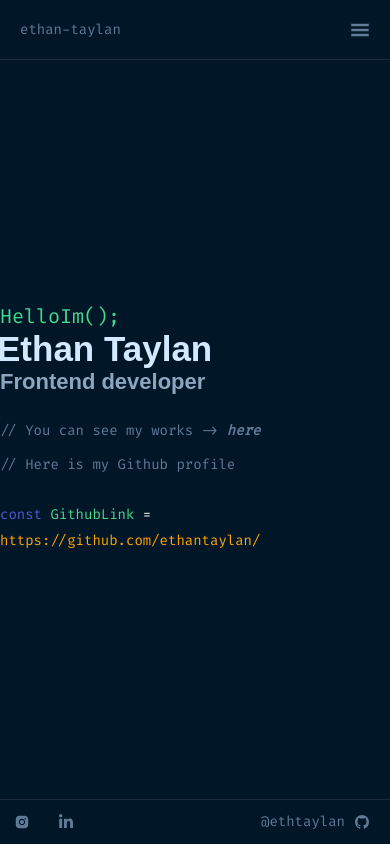
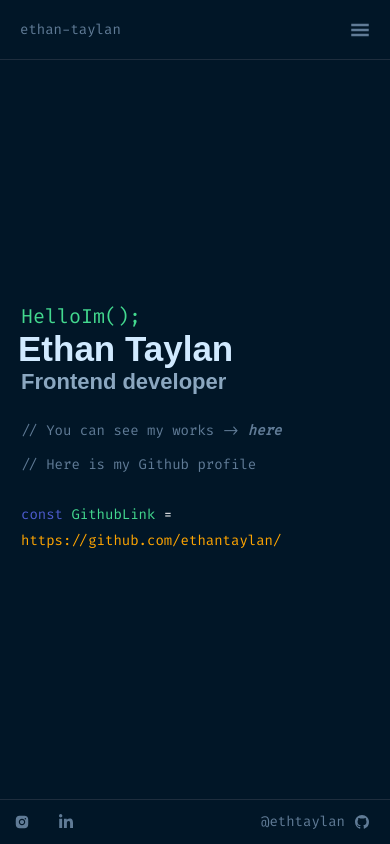
Before and after one commit to ethantaylan/ethan-taylan-portfolio, a React (Vite) app: page / in a window 390 px wide. Built offline with nearby package versions, Linux system fonts and the light colour scheme; a web font is replaced by a local one.

Commit message:
fix: fixed mobile home

```diff
--- a/src/components/TexteEmplacement/TextEmplacement.tsx
+++ b/src/components/TexteEmplacement/TextEmplacement.tsx
@@ -36,7 +36,7 @@ export const TextEmplacement: React.FC<TextEmplacementProps> = ({
               <span className={` ${matches ? 'w-100' : 'w-25'} me-4`}>
                 {fileName}
               </span>
-              <span className="tab-padding my-border-right">
+              <span className={`tab-padding ${matches} my-border-right`}>
                 <IoMdClose className="p-0" />
               </span>
             </div>
--- a/src/packages/Home/Home.tsx
+++ b/src/packages/Home/Home.tsx
@@ -7,7 +7,10 @@ function Home() {
 
   return (
     <React.Fragment>
-      <div className="h-100 w-100 d-flex">
+      <div
+        className={`
+          ${matches && 'p-4 w-100 justify-content-center align-items-center'} h-100`}
+      >
         <LeftContent />
       </div>
     </React.Fragment>
--- a/src/packages/Home/LeftContent/LeftContent.tsx
+++ b/src/packages/Home/LeftContent/LeftContent.tsx
@@ -8,15 +8,13 @@ const LeftContent = () => {
   return (
     <div
       className={`${
-        matches ? 'w-100' : 'w-75'
+        matches ? 'w-100 p-4' : 'w-75'
       } h-100 d-flex flex-column align-items-center justify-content-center`}
     >
       <div className="d-flex justify-content-around flex-column">
-        <div className="d-flex justify-content-around flex-column">
-          <span className="welcome"> HelloIm();</span>
-          <span className="name">Ethan Taylan</span>
-          <span className="front-end">Frontend developer</span>
-        </div>
+        <span className="welcome"> HelloIm();</span>
+        <span className="name">Ethan Taylan</span>
+        <span className="front-end">Frontend developer</span>
         <div className="d-flex mt-4 justify-content-around flex-column">
           <span className="left-content-subtitle">
             // You can see my works {'->'}{' '}
```
